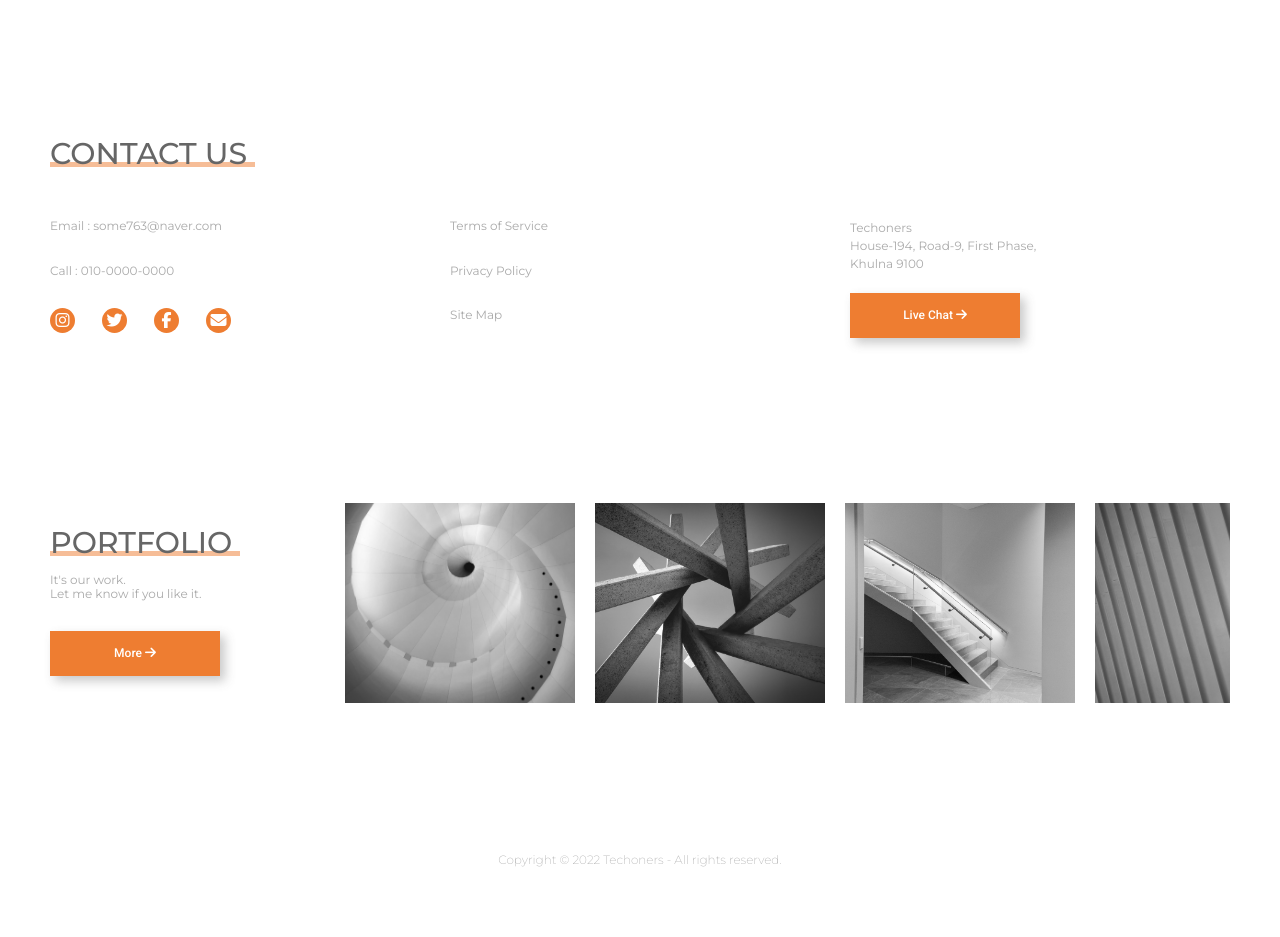
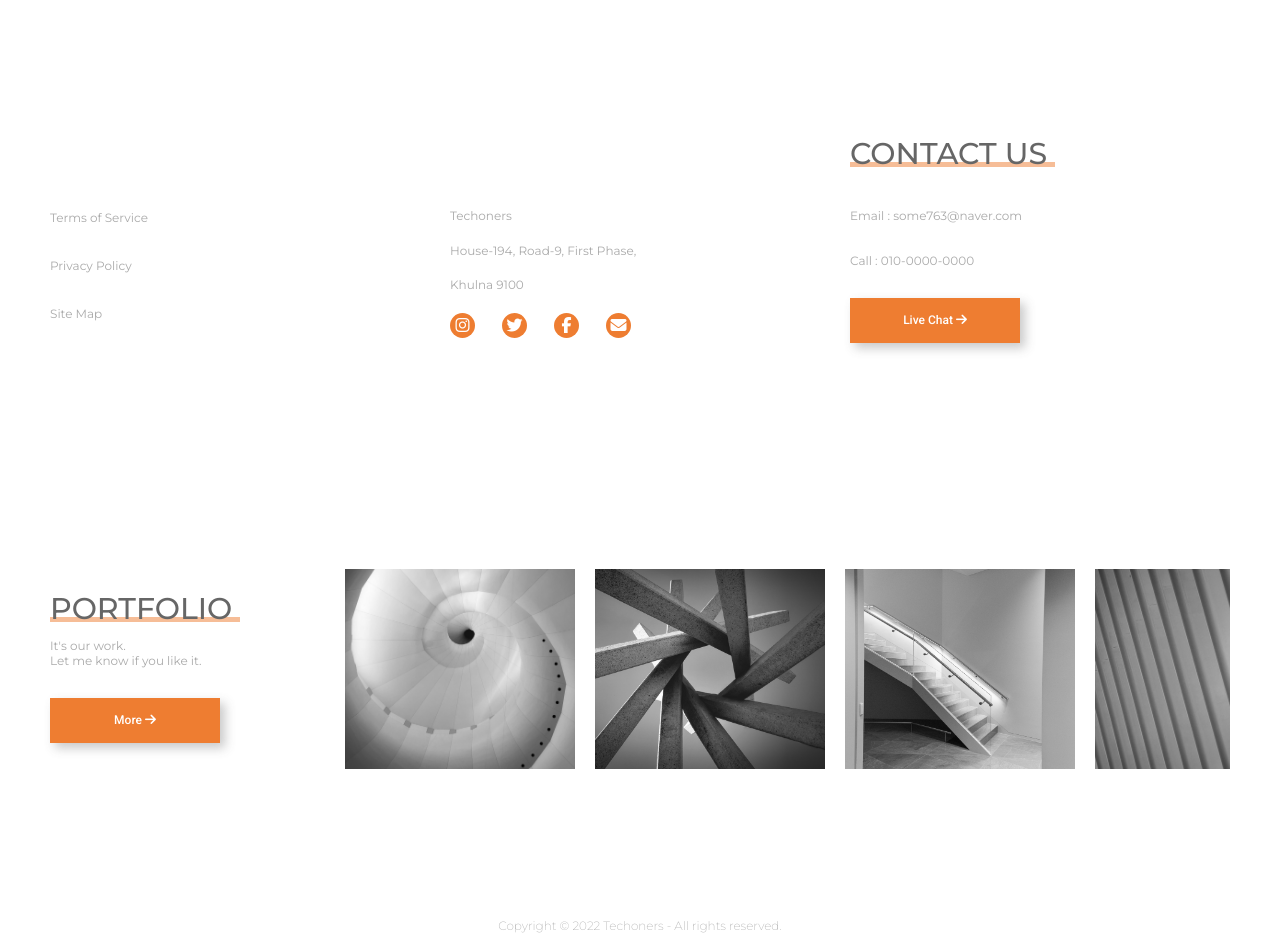
Before and after one commit to solmi1/portfolio, a plain HTML site: page index.html in a window 1280 px wide. Shown: the part 2260-3197 px from the top of the page. Before the commit the page ends 3157 px from the top, so only its background shows below. Drawn offline with nearby package versions, Linux system fonts and the light colour scheme.

Commit message:
contact 수정중

```diff
--- a/contact.html
+++ b/contact.html
@@ -5,11 +5,12 @@
     <meta http-equiv="X-UA-Compatible" content="IE=edge">
     <meta name="viewport" content="width=device-width, initial-scale=1.0">
     <title>contact</title>
+    <script type="text/javascript" src="//dapi.kakao.com/v2/maps/sdk.js?appkey=331fcb730fdb4011621dd62ef3d64b98"></script>
     <script src="https://unpkg.com/isotope-layout@3/dist/isotope.pkgd.min.js"></script>
     <script src="https://kit.fontawesome.com/c153cbd623.js" crossorigin="anonymous"></script>
     <link rel="stylesheet" href="css/style.css">
     <script src="js/anime.js"></script>
-    <script defer src="js/main.js"></script>
+    <script defer src="js/contact.js"></script>
 
 </head>
 <body>
@@ -64,14 +65,11 @@
             </div>
 
             <div class="con">
+                <div id="map"></div>
+
                 <form action="result.html">
                     <fieldset>
                         <legend class="h">문의사항 양식 폼</legend>
-
-                        <div class="map">
-                            <iframe src="https://www.google.com/maps/embed?pb=!1m18!1m12!1m3!1d16886.186185832194!2d126.88284899876484!3d37.564805101476125!2m3!1f0!2f0!3f0!3m2!1i1024!2i768!4f13.1!3m3!1m2!1s0x357c99475fbe4813%3A0xea15140ec4852b18!2z7JuU65Oc7Lu16rO17JuQ!5e0!3m2!1sko!2skr!4v1647243134119!5m2!1sko!2skr" style="border:0;" allowfullscreen="" loading="lazy"></iframe>
-                        </div>
-
                         <table>
                             <caption class="h">문의사항 양식 폼</caption>
 
--- a/index.html
+++ b/index.html
@@ -138,27 +138,28 @@
 
     <section id="contact">
         <div class="inner">
-            <h1>CONTACT US</h1>
-            <ul>
-                <li>
-                    <p>Email : some763@naver.com</p>
-                    <p>Call : 010-0000-0000</p>
-                    <a href="#"><i class="fa-brands fa-instagram"></i></a>
-                    <a href="#"><i class="fa-brands fa-twitter"></i></a>
-                    <a href="#"><i class="fa-brands fa-facebook-f"></i></a>
-                    <a href="#"><i class="fa-solid fa-envelope"></i></a>
-                </li>
-                <li>
-                    <a href="service.html"><p>Terms of Service</p></a>
-                    <a href="#"><p>Privacy Policy</p></a>
-                    <a href="contact.html"><p>Site Map</p></a>
-                </li>
-                <li>
-                    <p>Techoners <br>House-194, Road-9, First Phase, <br> Khulna 9100</p>
+            <article>
+                <a href="service.html"><p>Terms of Service</p></a>
+                <a href="#"><p>Privacy Policy</p></a>
+                <a href="contact.html"><p>Site Map</p></a>
+            </article>
+            <article>
+                <p>Techoners</p>
+                <p>House-194, Road-9, First Phase,</p>
+                <p> Khulna 9100</p>
+                <a href="#"><i class="fa-brands fa-instagram"></i></a>
+                <a href="#"><i class="fa-brands fa-twitter"></i></a>
+                <a href="#"><i class="fa-brands fa-facebook-f"></i></a>
+                <a href="#"><i class="fa-solid fa-envelope"></i></a>
 
-                    <a class="btn" href="contact.html">Live Chat <i class="fas fa-arrow-right"></i></a>
-                </li>
-            </ul>
+            </article>
+            <article>
+                <h1>CONTACT US</h1>
+                <p>Email : some763@naver.com</p>
+                <p>Call : 010-0000-0000</p>
+                <a class="btn" href="contact.html">Live Chat <i class="fas fa-arrow-right"></i></a>
+
+            </article>
         </div>
     </section>
 
--- /dev/null
+++ b/js/contact.js
@@ -0,0 +1,15 @@
+var mapContainer = document.getElementById('map'), // 지도를 표시할 div
+    mapOption = {
+        center: new kakao.maps.LatLng(37.56682420267543, 126.978652258823), // 지도의 중심좌표
+        level: 3 // 지도의 확대 레벨
+    };
+
+// 지도를 표시할 div와  지도 옵션으로  지도를 생성합니다
+var map = new kakao.maps.Map(mapContainer, mapOption);
+var markerPosition  = new kakao.maps.LatLng(37.56682420267543, 126.978652258823);
+
+var marker = new kakao.maps.Marker({
+    position: markerPosition
+});
+
+marker.setMap(map);
--- a/scss/_about.scss
+++ b/scss/_about.scss
@@ -88,7 +88,7 @@
                     padding: 40px;
                     box-sizing: border-box;
                     text-align: center;
-                    box-shadow: 5px 5px 15px rgb(248, 248, 248);
+                    box-shadow: 5px 5px 15px #eee;
 
                     &:last-child{
                         margin-right: 0;
@@ -118,7 +118,7 @@
                     padding: 80px 40px;
                     box-sizing: border-box;
                     text-align: center;
-                    box-shadow: 5px 5px 15px rgb(248, 248, 248);
+                    box-shadow: 5px 5px 15px #eee;
 
                     &:last-child{
                         margin-right: 0;
--- a/scss/_contact.scss
+++ b/scss/_contact.scss
@@ -9,10 +9,27 @@
 
     .inner{
         .con{
+            &::after{
+                content: '';
+                display: block;
+                clear: both;
+            }
+
+            #map{
+                float: left;
+                width: 50%;
+                height: 600px;
+            }
+
+            form{
+                width: 50%;
+                height: 600px;
+                float: right;
+
                 fieldset{
                     border: none;
                     width: 100%;
-                height: 600px;
+                    height: 100%;
 
                     fieldset::after{
                         content: '';
@@ -20,21 +37,8 @@
                         clear: both;
                     }
 
-                .map{
-                    float: left;
-                    width: 50%;
-                    height: 100%;
-                    position: relative;
-
-                    iframe{
+                    table{
                         width: 100%;
-                        height: 100%;
-                        filter: grayscale(1);
-                    }
-                }
-
-                table{
-                    width: 50%;
                         height: 100%;
                         padding: 30px;
                         box-sizing: border-box;
@@ -58,6 +62,7 @@
                                     i{
                                         color: #fff;
                                         line-height: 30px;
+                                        font-size: 15px;
                                     }
                                 }
                             }
@@ -112,6 +117,8 @@
                         }
                     }
                 }
+            }
+
         }
 
         .quick{
--- a/scss/style.scss
+++ b/scss/style.scss
@@ -500,48 +500,40 @@ $mobile: 539px;
         margin: 0 auto;
         position: relative;
 
-        h1{
-            text-align: left;
-            position: relative;
-            margin-bottom: 50px;
-
-            &::after{
-                content: '';
-                display: block;
-                width: 205px;
-                height: 5px;
-                background-color: rgba(238, 125, 49, 0.5);
-                position: absolute;
-                bottom: 2px;
-                z-index: -1;
-            }
-        }
-
-        ul{
         &::after{
             content: '';
             display: block;
             clear: both;
         }
 
-            li{
+        article{
             float: left;
             width: 380px;
+            height: 280px;
             margin-right: 20px;
-
-                &:last-child{
-                    margin-right: 0;
-                }
 
             p{
                 text-align: left;
-                }
-
-                &:nth-of-type(1) p{
                 margin-bottom: 30px;
             }
 
-                &:nth-of-type(1) a{
+            &:nth-of-type(1) {
+                padding: 70px 0;
+
+                p{
+                    line-height: 1.5;
+
+                }
+            }
+
+            &:nth-of-type(2){
+            padding: 70px 0;
+
+                p{
+                    margin-bottom: 20px;
+                }
+
+                a{
                     display: block;
                     width: 25px;
                     height: 25px;
@@ -560,15 +552,30 @@ $mobile: 539px;
                         color: #fff;
                     }
                 }
-
-                &:nth-of-type(2) a{
-                    display: block;
-                    margin-bottom: 30px;
             }
 
-                &:nth-of-type(3) p{
-                    line-height: 1.5;
-                    margin-bottom: 20px;
+            &:nth-of-type(3){
+                margin-right: 0;
+
+                h1{
+                    text-align: left;
+                    position: relative;
+                    margin-bottom: 40px;
+
+                    &::after{
+                        content: '';
+                        display: block;
+                        width: 205px;
+                        height: 5px;
+                        background-color: rgba(238, 125, 49, 0.5);
+                        position: absolute;
+                        bottom: 2px;
+                        z-index: -1;
+                    }
+                }
+
+                p{
+                    margin-bottom: 30px;
                 }
             }
         }
@@ -691,7 +698,7 @@ $mobile: 539px;
     background: #faf8f5;
     padding: 0;
     border: none;
-    display: block;
+    display: none;
     position: fixed;
     top: 50%;
     left: 50%;
```
Also changed, not shown: css/style.css, 1 other file. Lines whose indentation alone changed are shown as unchanged.
